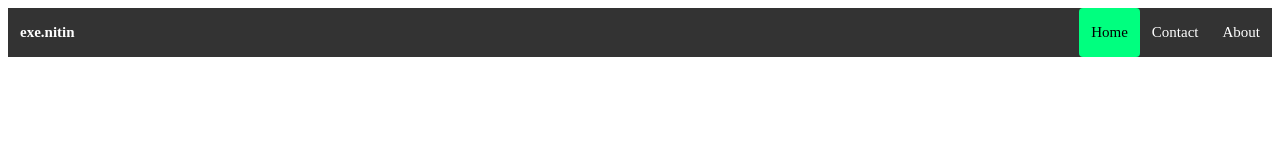
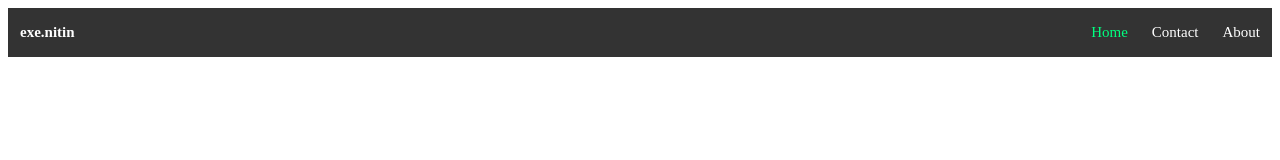
Before and after one commit to not-AFK/not-AFK.github.io, a plain HTML site: page index.html in a window 1280 px wide. Drawn offline with Linux system fonts and the light colour scheme.

Commit message:
Update index.css

```diff
--- a/index.css
+++ b/index.css
@@ -32,8 +32,8 @@
 
   /* Style the active/current link*/
   .header a.active {
-    background-color: springgreen;
-    color: black;
+    /*background-color: springgreen;*/
+    color: springgreen;
   }
 
   /* Float the link section to the right */
```
